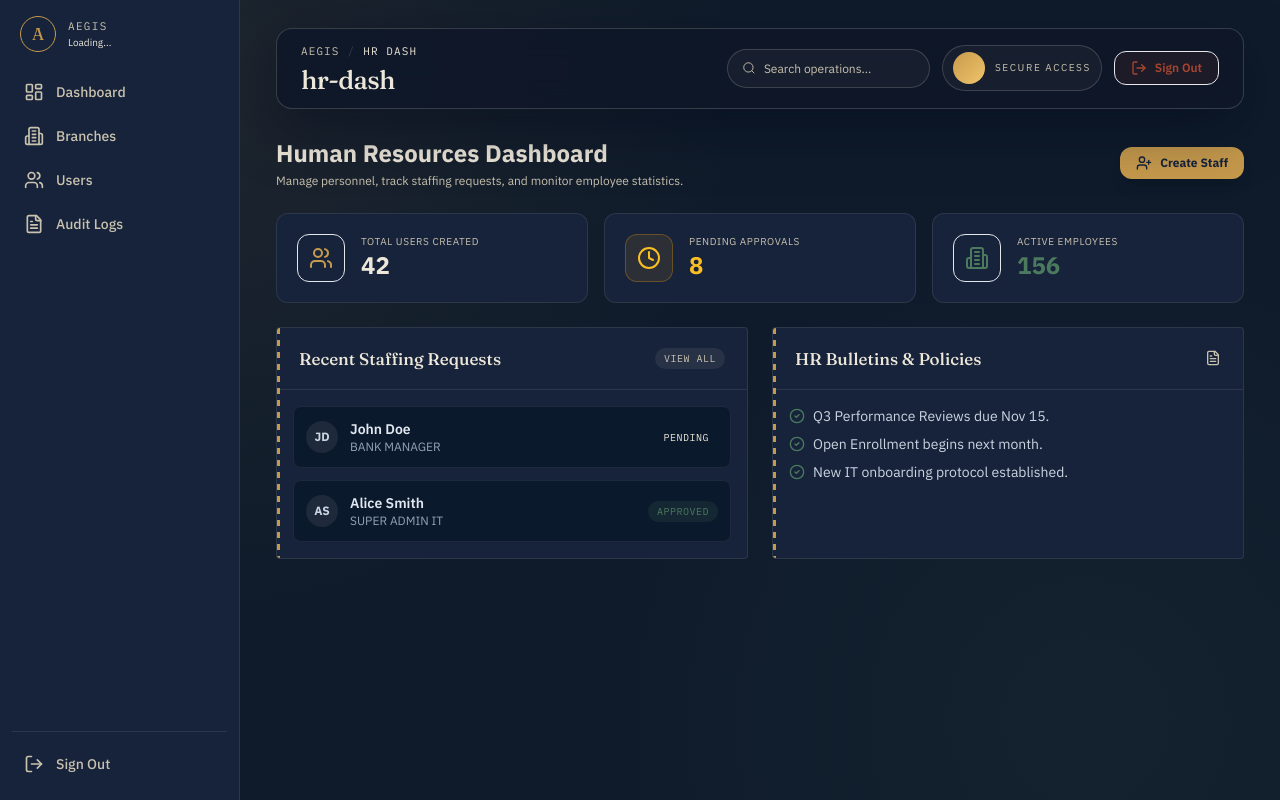
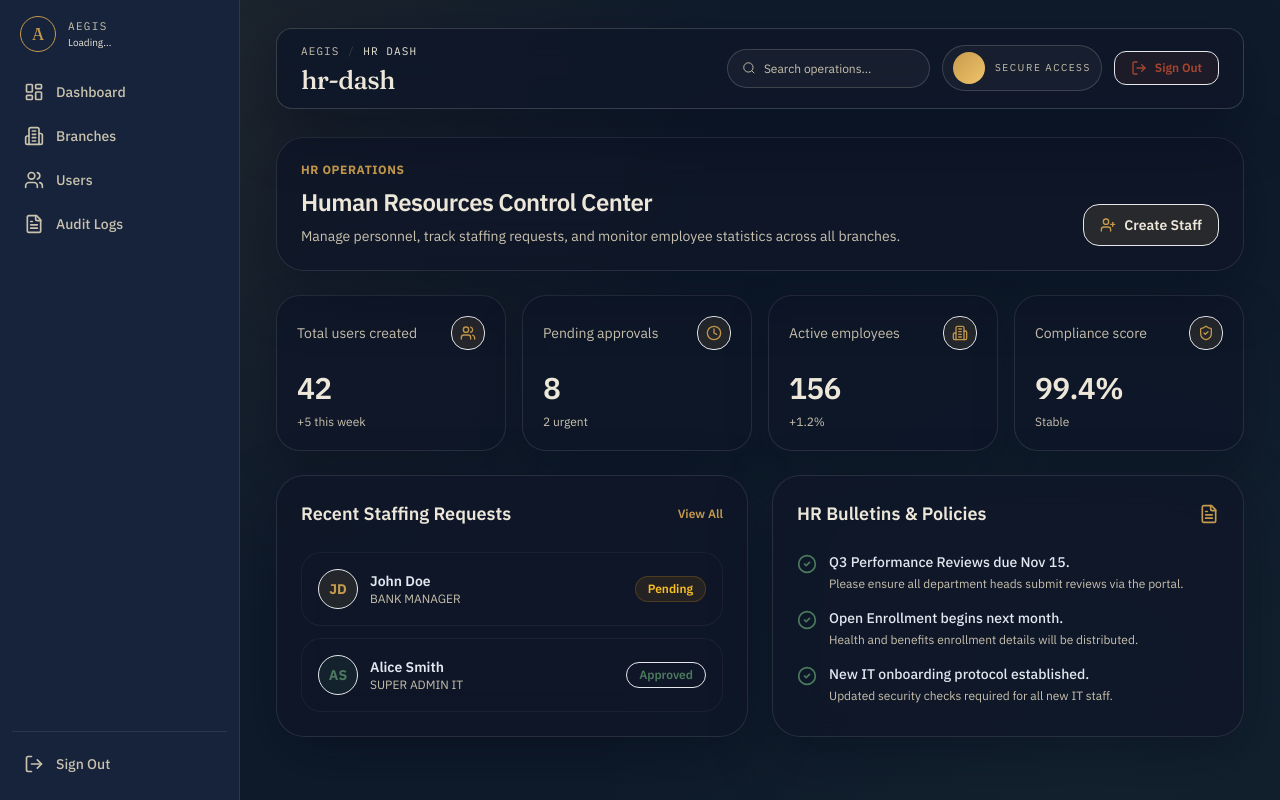
Before and after one commit to jeremy19ketema/Bank_Biometrics, a Next.js app in the folder frontend/: page /hr-dash in a window 1280 px wide. Built offline with nearby package versions, Linux system fonts and the light colour scheme.

Commit message:
implement HR dashboard with staff creation flow, backend verification utility, and state management store.

```diff
--- a/frontend/src/app/(dashboard)/hr-dash/page.tsx
+++ b/frontend/src/app/(dashboard)/hr-dash/page.tsx
@@ -10,7 +10,8 @@ import {
   ShieldCheck,
   CheckCircle2,
   XCircle,
-  FileText
+  FileText,
+  BadgeCheck
 } from "lucide-react";
 import { useToast } from "@/hooks/useToast";
 import { ToastContainer } from "@/components/ui/Toast";
@@ -58,177 +59,204 @@ export default function HRDashboardPage() {
     }
   };
 
+  const metrics = [
+    {
+      label: "Total users created",
+      value: stats.totalUsersCreated.toString(),
+      delta: "+5 this week",
+      icon: Users,
+    },
+    {
+      label: "Pending approvals",
+      value: stats.pendingApprovals.toString(),
+      delta: "2 urgent",
+      icon: Clock,
+    },
+    {
+      label: "Active employees",
+      value: stats.activeEmployees.toString(),
+      delta: "+1.2%",
+      icon: Building2,
+    },
+    {
+      label: "Compliance score",
+      value: "99.4%",
+      delta: "Stable",
+      icon: ShieldCheck,
+    },
+  ];
+
   return (
     <div className="space-y-6">
-      {/* Header */}
-      <div className="flex flex-col md:flex-row md:items-center justify-between gap-4">
-        <div>
-          <h1 className="text-2xl font-extrabold text-[color:var(--ledger-paper)]">Human Resources Dashboard</h1>
-          <p className="text-xs text-[color:var(--ledger-paper-dim)] mt-1">
-            Manage personnel, track staffing requests, and monitor employee statistics.
-          </p>
-        </div>
-        <div className="flex items-center gap-3">
+      {/* Header Section matching advanced styling */}
+      <section className="rounded-[28px] border border-white/10 bg-[rgba(15,23,40,0.82)] p-6 shadow-[0_20px_60px_rgba(2,8,23,0.36)] backdrop-blur-xl">
+        <div className="flex flex-col gap-5 lg:flex-row lg:items-end lg:justify-between">
+          <div className="max-w-2xl">
+            <div className="section-title mb-2 text-xs uppercase tracking-wider text-[color:var(--brass)]">HR Operations</div>
+            <h1 className="text-2xl font-semibold tracking-tight text-[color:var(--ledger-paper)]">
+              Human Resources Control Center
+            </h1>
+            <p className="mt-2 text-sm text-[color:var(--ledger-paper-dim)]">
+              Manage personnel, track staffing requests, and monitor employee statistics across all branches.
+            </p>
+          </div>
           <button
             onClick={() => setShowCreateModal(true)}
-            className="flex items-center gap-2 px-4 py-2 rounded-xl bg-[color:var(--brass)] hover:bg-[#d7ab5c] text-[#16233A] font-bold text-xs transition-colors shadow-lg shadow-[color:var(--brass)]/20"
+            className="inline-flex items-center justify-center gap-2 rounded-2xl border border-[color:var(--brass)]/30 bg-[rgba(198,154,76,0.14)] px-4 py-2.5 text-sm font-semibold text-[color:var(--ledger-paper)] transition hover:bg-[rgba(198,154,76,0.22)]"
           >
-            <UserPlus className="w-4 h-4" />
+            <UserPlus className="h-4 w-4 text-[color:var(--brass)]" />
             Create Staff
           </button>
         </div>
-      </div>
+      </section>
 
       {/* KPI Stats */}
-      <div className="grid grid-cols-1 md:grid-cols-3 gap-4">
-        <div className="bg-[color:var(--vault-charcoal)] border border-[color:var(--line)] rounded-xl p-5 flex items-center gap-4">
-          <div className="w-12 h-12 rounded-xl bg-[color:var(--brass)]/10 text-[color:var(--brass)] border border-[color:var(--brass)]/30 flex items-center justify-center">
-            <Users className="w-6 h-6" />
-          </div>
-          <div>
-            <p className="text-[10px] uppercase tracking-[0.06em] text-[color:var(--ledger-paper-dim)]">
-              Total Users Created
-            </p>
-            <p className="text-2xl font-bold text-[color:var(--ledger-paper)]">
-              {stats.totalUsersCreated}
-            </p>
-          </div>
-        </div>
-
-        <div className="bg-[color:var(--vault-charcoal)] border border-[color:var(--line)] rounded-xl p-5 flex items-center gap-4">
-          <div className="w-12 h-12 rounded-xl bg-amber-500/10 text-amber-400 border border-amber-500/30 flex items-center justify-center">
-            <Clock className="w-6 h-6" />
-          </div>
-          <div>
-            <p className="text-[10px] uppercase tracking-[0.06em] text-[color:var(--ledger-paper-dim)]">
-              Pending Approvals
-            </p>
-            <p className="text-2xl font-bold text-amber-400">
-              {stats.pendingApprovals}
-            </p>
-          </div>
-        </div>
-
-        <div className="bg-[color:var(--vault-charcoal)] border border-[color:var(--line)] rounded-xl p-5 flex items-center gap-4">
-          <div className="w-12 h-12 rounded-xl bg-[color:var(--moss)]/10 text-[color:var(--moss)] border border-[color:var(--moss)]/30 flex items-center justify-center">
-            <Building2 className="w-6 h-6" />
-          </div>
-          <div>
-            <p className="text-[10px] uppercase tracking-[0.06em] text-[color:var(--ledger-paper-dim)]">
-              Active Employees
-            </p>
-            <p className="text-2xl font-bold text-[color:var(--moss)]">
-              {stats.activeEmployees}
-            </p>
-          </div>
-        </div>
-      </div>
+      <section className="grid gap-4 md:grid-cols-2 xl:grid-cols-4">
+        {metrics.map((metric) => {
+          const Icon = metric.icon;
+          return (
+            <div
+              key={metric.label}
+              className="rounded-[24px] border border-white/10 bg-[rgba(15,23,40,0.78)] p-5 shadow-[0_16px_40px_rgba(2,8,23,0.28)]"
+            >
+              <div className="flex items-center justify-between">
+                <span className="text-sm text-[color:var(--ledger-paper-dim)]">{metric.label}</span>
+                <div className="rounded-2xl border border-[color:var(--brass)]/20 bg-[rgba(198,154,76,0.12)] p-2 text-[color:var(--brass)]">
+                  <Icon className="h-4 w-4" />
+                </div>
+              </div>
+              <div className="mt-5 text-3xl font-semibold tracking-tight text-[color:var(--ledger-paper)]">
+                {metric.value}
+              </div>
+              <div className="mt-2 text-xs text-[color:var(--ledger-paper-dim)]">
+                {metric.delta}
+              </div>
+            </div>
+          );
+        })}
+      </section>
 
       {/* HR Actions Section */}
       <div className="grid grid-cols-1 lg:grid-cols-2 gap-6">
-        <div className="ledger-panel">
-          <div className="ledger-head">
-            <h3 className="display">Recent Staffing Requests</h3>
-            <span className="status-chip info">View All</span>
+        <section className="rounded-[28px] border border-white/10 bg-[rgba(15,23,40,0.82)] p-6 shadow-[0_20px_60px_rgba(2,8,23,0.36)] backdrop-blur-xl">
+          <div className="flex items-center justify-between mb-6">
+            <h3 className="text-lg font-semibold text-[color:var(--ledger-paper)]">Recent Staffing Requests</h3>
+            <span className="text-xs font-semibold text-[color:var(--brass)] cursor-pointer hover:underline">View All</span>
           </div>
-          <div className="p-4 space-y-3">
-            <div className="p-3 rounded-lg bg-[#0B192C] border border-[#1E293B] flex items-center justify-between">
+          <div className="space-y-3">
+            <div className="p-4 rounded-[20px] bg-[rgba(15,23,40,0.6)] border border-white/5 flex items-center justify-between">
               <div className="flex items-center gap-3">
-                <div className="w-8 h-8 rounded-full bg-slate-800 flex items-center justify-center text-slate-300 font-bold text-xs">JD</div>
+                <div className="w-10 h-10 rounded-full bg-[rgba(198,154,76,0.12)] flex items-center justify-center text-[color:var(--brass)] font-bold text-sm border border-[color:var(--brass)]/20">JD</div>
                 <div>
                   <p className="text-sm font-semibold text-slate-200">John Doe</p>
-                  <p className="text-xs text-slate-400">BANK MANAGER</p>
+                  <p className="text-xs text-[color:var(--ledger-paper-dim)]">BANK MANAGER</p>
                 </div>
               </div>
-              <span className="status-chip warn">Pending</span>
+              <span className="px-3 py-1 rounded-full bg-amber-500/10 text-amber-400 border border-amber-500/20 text-xs font-semibold">Pending</span>
             </div>
-            <div className="p-3 rounded-lg bg-[#0B192C] border border-[#1E293B] flex items-center justify-between">
+            <div className="p-4 rounded-[20px] bg-[rgba(15,23,40,0.6)] border border-white/5 flex items-center justify-between">
               <div className="flex items-center gap-3">
-                <div className="w-8 h-8 rounded-full bg-slate-800 flex items-center justify-center text-slate-300 font-bold text-xs">AS</div>
+                <div className="w-10 h-10 rounded-full bg-[rgba(76,122,94,0.12)] flex items-center justify-center text-[color:var(--moss)] font-bold text-sm border border-[color:var(--moss)]/20">AS</div>
                 <div>
                   <p className="text-sm font-semibold text-slate-200">Alice Smith</p>
-                  <p className="text-xs text-slate-400">SUPER ADMIN IT</p>
+                  <p className="text-xs text-[color:var(--ledger-paper-dim)]">SUPER ADMIN IT</p>
                 </div>
               </div>
-              <span className="status-chip pass">Approved</span>
+              <span className="px-3 py-1 rounded-full bg-[color:var(--moss)]/10 text-[color:var(--moss)] border border-[color:var(--moss)]/20 text-xs font-semibold">Approved</span>
             </div>
           </div>
-        </div>
+        </section>
 
-        <div className="ledger-panel">
-          <div className="ledger-head">
-            <h3 className="display">HR Bulletins & Policies</h3>
-            <FileText className="w-4 h-4 text-[color:var(--ledger-paper-dim)]" />
+        <section className="rounded-[28px] border border-white/10 bg-[rgba(15,23,40,0.82)] p-6 shadow-[0_20px_60px_rgba(2,8,23,0.36)] backdrop-blur-xl">
+          <div className="flex items-center justify-between mb-6">
+            <h3 className="text-lg font-semibold text-[color:var(--ledger-paper)]">HR Bulletins & Policies</h3>
+            <FileText className="w-5 h-5 text-[color:var(--brass)]" />
           </div>
-          <div className="p-4">
-            <ul className="space-y-2 text-sm text-slate-300">
-              <li className="flex items-center gap-2"><CheckCircle2 className="w-4 h-4 text-[color:var(--moss)]"/> Q3 Performance Reviews due Nov 15.</li>
-              <li className="flex items-center gap-2"><CheckCircle2 className="w-4 h-4 text-[color:var(--moss)]"/> Open Enrollment begins next month.</li>
-              <li className="flex items-center gap-2"><CheckCircle2 className="w-4 h-4 text-[color:var(--moss)]"/> New IT onboarding protocol established.</li>
-            </ul>
+          <div className="space-y-4">
+            <div className="flex gap-3">
+              <CheckCircle2 className="w-5 h-5 text-[color:var(--moss)] shrink-0 mt-0.5"/>
+              <div>
+                <p className="text-sm font-medium text-slate-200">Q3 Performance Reviews due Nov 15.</p>
+                <p className="text-xs text-[color:var(--ledger-paper-dim)] mt-1">Please ensure all department heads submit reviews via the portal.</p>
+              </div>
+            </div>
+            <div className="flex gap-3">
+              <CheckCircle2 className="w-5 h-5 text-[color:var(--moss)] shrink-0 mt-0.5"/>
+              <div>
+                <p className="text-sm font-medium text-slate-200">Open Enrollment begins next month.</p>
+                <p className="text-xs text-[color:var(--ledger-paper-dim)] mt-1">Health and benefits enrollment details will be distributed.</p>
+              </div>
+            </div>
+            <div className="flex gap-3">
+              <CheckCircle2 className="w-5 h-5 text-[color:var(--moss)] shrink-0 mt-0.5"/>
+              <div>
+                <p className="text-sm font-medium text-slate-200">New IT onboarding protocol established.</p>
+                <p className="text-xs text-[color:var(--ledger-paper-dim)] mt-1">Updated security checks required for all new IT staff.</p>
+              </div>
+            </div>
           </div>
-        </div>
+        </section>
       </div>
 
       {/* Create Staff Modal */}
       {showCreateModal && (
         <div className="fixed inset-0 z-50 flex items-center justify-center p-4">
-          <div className="absolute inset-0 bg-black/60 backdrop-blur-sm" onClick={() => setShowCreateModal(false)} />
-          <div className="relative w-full max-w-lg glass-panel rounded-2xl border border-slate-700 p-6 shadow-2xl">
+          <div className="absolute inset-0 bg-black/60 backdrop-blur-md" onClick={() => setShowCreateModal(false)} />
+          <div className="relative w-full max-w-lg rounded-[28px] border border-white/10 bg-[rgba(15,23,40,0.95)] p-8 shadow-[0_24px_80px_rgba(2,8,23,0.6)] backdrop-blur-2xl">
             <div className="flex items-center justify-between mb-6">
               <div>
-                <h3 className="text-lg font-bold text-white">Create New Staff</h3>
-                <p className="text-xs text-slate-400 mt-1">Submit a request to provision a new employee account.</p>
+                <h3 className="text-xl font-semibold text-white tracking-tight">Create New Staff</h3>
+                <p className="text-sm text-[color:var(--ledger-paper-dim)] mt-1">Submit a request to provision a new employee account.</p>
               </div>
-              <button onClick={() => setShowCreateModal(false)} className="p-2 rounded-lg hover:bg-slate-800 text-slate-400 transition-colors">
-                <XCircle className="w-5 h-5" />
+              <button onClick={() => setShowCreateModal(false)} className="p-2 rounded-full hover:bg-white/10 text-slate-400 transition-colors">
+                <XCircle className="w-6 h-6" />
               </button>
             </div>
 
-            <form onSubmit={handleCreateSubmit} className="space-y-4">
-              <div className="grid grid-cols-2 gap-4">
-                <div className="space-y-1.5">
-                  <label className="text-xs font-semibold text-slate-300 uppercase tracking-wider">Full Name</label>
+            <form onSubmit={handleCreateSubmit} className="space-y-5">
+              <div className="grid grid-cols-2 gap-5">
+                <div className="space-y-2">
+                  <label className="text-[11px] font-semibold text-slate-400 uppercase tracking-wider">Full Name</label>
                   <input
                     type="text"
                     required
                     value={formData.fullName}
                     onChange={(e) => setFormData({ ...formData, fullName: e.target.value })}
-                    className="w-full bg-[#0B192C] border border-slate-700 rounded-xl px-4 py-2.5 text-sm text-slate-200 focus:outline-none focus:border-[color:var(--brass)] transition-colors"
+                    className="w-full bg-[rgba(15,23,40,0.6)] border border-white/10 rounded-xl px-4 py-3 text-sm text-slate-200 focus:outline-none focus:border-[color:var(--brass)] transition-colors"
                     placeholder="e.g. Jane Doe"
                   />
                 </div>
-                <div className="space-y-1.5">
-                  <label className="text-xs font-semibold text-slate-300 uppercase tracking-wider">Username</label>
+                <div className="space-y-2">
+                  <label className="text-[11px] font-semibold text-slate-400 uppercase tracking-wider">Username</label>
                   <input
                     type="text"
                     required
                     value={formData.username}
                     onChange={(e) => setFormData({ ...formData, username: e.target.value })}
-                    className="w-full bg-[#0B192C] border border-slate-700 rounded-xl px-4 py-2.5 text-sm text-slate-200 focus:outline-none focus:border-[color:var(--brass)] transition-colors"
+                    className="w-full bg-[rgba(15,23,40,0.6)] border border-white/10 rounded-xl px-4 py-3 text-sm text-slate-200 focus:outline-none focus:border-[color:var(--brass)] transition-colors"
                     placeholder="e.g. janedoe"
                   />
                 </div>
               </div>
 
-              <div className="grid grid-cols-2 gap-4">
-                <div className="space-y-1.5">
-                  <label className="text-xs font-semibold text-slate-300 uppercase tracking-wider">Email</label>
+              <div className="grid grid-cols-2 gap-5">
+                <div className="space-y-2">
+                  <label className="text-[11px] font-semibold text-slate-400 uppercase tracking-wider">Email</label>
                   <input
                     type="email"
                     required
                     value={formData.email}
                     onChange={(e) => setFormData({ ...formData, email: e.target.value })}
-                    className="w-full bg-[#0B192C] border border-slate-700 rounded-xl px-4 py-2.5 text-sm text-slate-200 focus:outline-none focus:border-[color:var(--brass)] transition-colors"
+                    className="w-full bg-[rgba(15,23,40,0.6)] border border-white/10 rounded-xl px-4 py-3 text-sm text-slate-200 focus:outline-none focus:border-[color:var(--brass)] transition-colors"
                     placeholder="jane@bank.com"
                   />
                 </div>
-                <div className="space-y-1.5">
-                  <label className="text-xs font-semibold text-slate-300 uppercase tracking-wider">Role</label>
+                <div className="space-y-2">
+                  <label className="text-[11px] font-semibold text-slate-400 uppercase tracking-wider">Role</label>
                   <select
                     value={formData.role}
                     onChange={(e) => setFormData({ ...formData, role: e.target.value })}
-                    className="w-full bg-[#0B192C] border border-slate-700 rounded-xl px-4 py-2.5 text-sm text-slate-200 focus:outline-none focus:border-[color:var(--brass)] transition-colors"
+                    className="w-full bg-[rgba(15,23,40,0.6)] border border-white/10 rounded-xl px-4 py-3 text-sm text-slate-200 focus:outline-none focus:border-[color:var(--brass)] transition-colors appearance-none"
                   >
                     <option value="BANK_MANAGER">Bank Manager</option>
                     <option value="SUPER_ADMIN_IT">Super Admin IT</option>
@@ -240,44 +268,44 @@ export default function HRDashboardPage() {
               </div>
 
               {["BANK_MANAGER", "BRANCH_IT", "ACCOUNTANT"].includes(formData.role) && (
-                <div className="space-y-1.5">
-                  <label className="text-xs font-semibold text-slate-300 uppercase tracking-wider">Branch ID (Optional)</label>
+                <div className="space-y-2">
+                  <label className="text-[11px] font-semibold text-slate-400 uppercase tracking-wider">Branch ID (Optional)</label>
                   <input
                     type="text"
                     value={formData.branchId}
                     onChange={(e) => setFormData({ ...formData, branchId: e.target.value })}
-                    className="w-full bg-[#0B192C] border border-slate-700 rounded-xl px-4 py-2.5 text-sm text-slate-200 focus:outline-none focus:border-[color:var(--brass)] transition-colors"
+                    className="w-full bg-[rgba(15,23,40,0.6)] border border-white/10 rounded-xl px-4 py-3 text-sm text-slate-200 focus:outline-none focus:border-[color:var(--brass)] transition-colors"
                     placeholder="Leave blank for unassigned"
                   />
                 </div>
               )}
 
-              <div className="space-y-1.5">
-                <label className="text-xs font-semibold text-slate-300 uppercase tracking-wider">Initial Passcode</label>
+              <div className="space-y-2">
+                <label className="text-[11px] font-semibold text-slate-400 uppercase tracking-wider">Initial Passcode</label>
                 <input
                   type="password"
                   required
                   value={formData.passcode}
                   onChange={(e) => setFormData({ ...formData, passcode: e.target.value })}
-                  className="w-full bg-[#0B192C] border border-slate-700 rounded-xl px-4 py-2.5 text-sm text-slate-200 focus:outline-none focus:border-[color:var(--brass)] transition-colors"
+                  className="w-full bg-[rgba(15,23,40,0.6)] border border-white/10 rounded-xl px-4 py-3 text-sm text-slate-200 focus:outline-none focus:border-[color:var(--brass)] transition-colors"
                   placeholder="Set temporary password"
                 />
               </div>
 
-              <div className="pt-4 flex justify-end gap-3">
+              <div className="pt-6 flex justify-end gap-4">
                 <button
                   type="button"
                   onClick={() => setShowCreateModal(false)}
-                  className="px-5 py-2.5 rounded-xl bg-slate-800 hover:bg-slate-700 text-slate-300 text-xs font-semibold transition-colors"
+                  className="px-6 py-3 rounded-2xl bg-white/5 hover:bg-white/10 text-white text-sm font-semibold transition-colors border border-white/10"
                 >
                   Cancel
                 </button>
                 <button
                   type="submit"
                   disabled={loading}
-                  className="px-5 py-2.5 rounded-xl bg-[color:var(--brass)] hover:bg-[#d7ab5c] text-[#16233A] text-xs font-bold transition-all shadow-lg flex items-center gap-2"
+                  className="px-6 py-3 rounded-2xl bg-[color:var(--brass)] hover:bg-[#d7ab5c] text-[#16233A] text-sm font-bold transition-all shadow-lg flex items-center gap-2"
                 >
-                  {loading && <span className="animate-spin w-3 h-3 border-2 border-current border-t-transparent rounded-full" />}
+                  {loading && <span className="animate-spin w-4 h-4 border-2 border-current border-t-transparent rounded-full" />}
                   Submit Request
                 </button>
               </div>
--- a/frontend/src/app/api/auth/login/route.ts
+++ b/frontend/src/app/api/auth/login/route.ts
@@ -11,7 +11,7 @@ export async function POST(request: Request) {
       passcode: string;
       fullName: string;
       email: string;
-      role: "SUPER_ADMIN" | "SUPER_ADMIN_MANAGER" | "SUPER_ADMIN_IT" | "SUPER_ADMIN_FOREX" | "BANK_MANAGER" | "BRANCH_IT" | "ACCOUNTANT";
+      role: "SUPER_ADMIN" | "SUPER_ADMIN_MANAGER" | "SUPER_ADMIN_IT" | "SUPER_ADMIN_FOREX" | "BANK_MANAGER" | "BRANCH_IT" | "ACCOUNTANT" | "HR";
       branchId?: string;
       branchName?: string;
       department?: string;
@@ -131,6 +131,18 @@ export async function POST(request: Request) {
         avatarUrl:
           "https://lh3.googleusercontent.com/aida-public/AB6AXuDBPBvdaB33vhwc7-RKZCTFZqO0q8MBerQj0VIHDFzDP_AKBwTBhYhj4XXRfkwf4-zbHNr12cOFovYoobY_U4RKtAuzDm-IZ6WksoE48skAJFx9oygmdm2scL_Vq6V209SbBcRDdLgELDwwLNnh7MHZ9kQMpu2mm4IkMVR3i4ec_3a4ZVLdSEMGwlmIIjwkl77x1C1iMjmpldUzIl5tzAvAXyfiI66V4C6PT_hO5Le1lKL-JrpC5TZjoQ",
       },
+      {
+        id: "hr-1",
+        username: "hr_admin",
+        passcode: "hrpass123",
+        fullName: "HR Administrator",
+        email: "hr@bank.com",
+        role: "HR",
+        isFirstLogin: false,
+        department: "Human Resources",
+        avatarUrl:
+          "https://lh3.googleusercontent.com/aida-public/AB6AXuDBPBvdaB33vhwc7-RKZCTFZqO0q8MBerQj0VIHDFzDP_AKBwTBhYhj4XXRfkwf4-zbHNr12cOFovYoobY_U4RKtAuzDm-IZ6WksoE48skAJFx9oygmdm2scL_Vq6V209SbBcRDdLgELDwwLNnh7MHZ9kQMpu2mm4IkMVR3i4ec_3a4ZVLdSEMGwlmIIjwkl77x1C1iMjmpldUzIl5tzAvAXyfiI66V4C6PT_hO5Le1lKL-JrpC5TZjoQ",
+      },
     ];
 
     const user = mockUsers.find((u) => u.username === username && u.passcode === passcode);
```
Also changed, not shown: frontend/src/app/(dashboard)/users/page.tsx (+39 -9 lines), frontend/src/store/superAdminStore.ts (+69 -2 lines), 1 other file (tests, documents, lock files or other folders).
